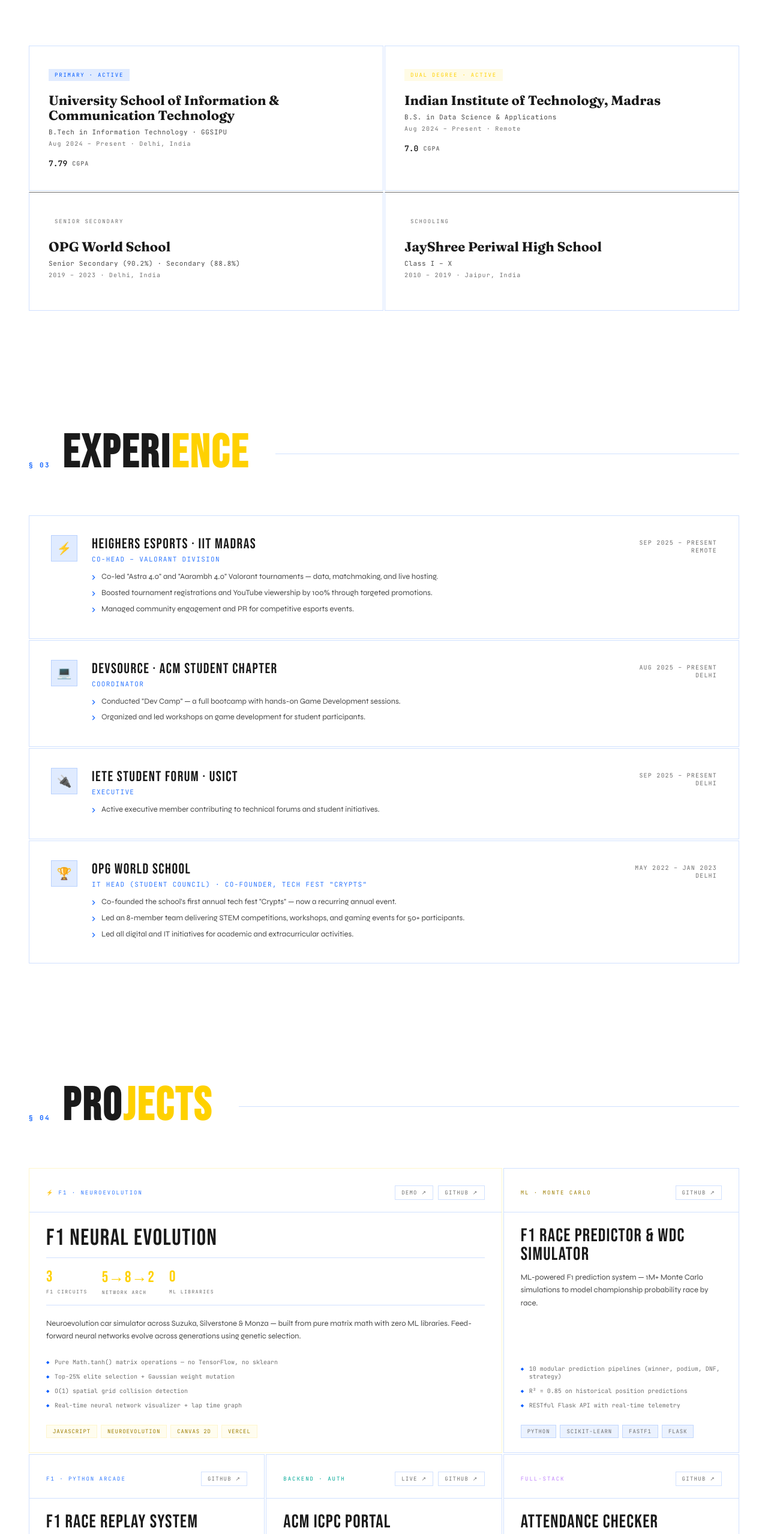
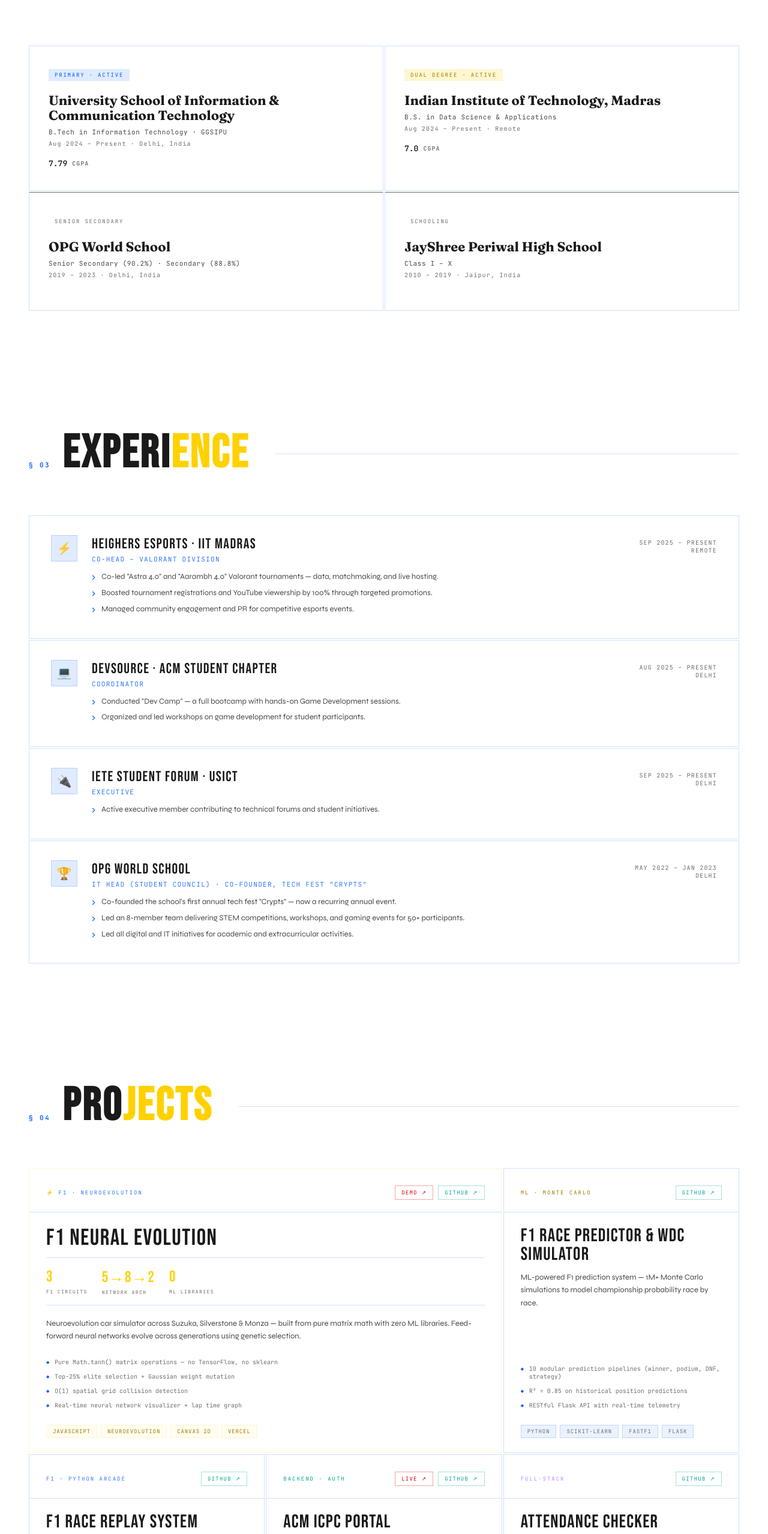
Before and after one commit to DarthRevan02/portfolio, a React (Vite) app: page / in a window 1280 px wide. Shown: the part 1949-4506 px from the top of the page at 60% size. Built offline with nearby package versions, Linux system fonts and the light colour scheme.

Commit message:
style: enhance project link styles for GitHub and live demos with distinct colors

```diff
--- a/src/components/Projects.jsx
+++ b/src/components/Projects.jsx
@@ -12,17 +12,22 @@
             <div className="proj-header">
               <span className={`proj-type ${p.type}`}>{p.typeLabel}</span>
               <div className="proj-links">
-                {p.links.map((l, j) => (
+                {p.links.map((l, j) => {
+                  const isGithub = l.label.toLowerCase().includes('github')
+                  const isLive = l.label.toLowerCase().includes('live') || l.label.toLowerCase().includes('demo')
+                  const cls = isGithub ? 'github' : isLive ? 'live' : ''
+                  return (
                     <a
                       key={j}
                       href={l.href}
                       target="_blank"
                       rel="noopener noreferrer"
-                    className="proj-link"
+                      className={`proj-link${cls ? ' ' + cls : ''}`}
                     >
                       {l.label}
                     </a>
-                ))}
+                  )
+                })}
               </div>
             </div>
             <div className="proj-body">
--- a/src/index.css
+++ b/src/index.css
@@ -321,7 +321,7 @@
   color:var(--rb);background:rgba(0,90,255,0.12);
   padding:4px 10px;display:inline-block;margin-bottom:20px;
 }
-.edu-card.iit .edu-tag{color:var(--gold);background:rgba(255,209,0,0.1);}
+.edu-card.iit .edu-tag{color:var(--gold-dim);background:rgba(255,209,0,0.18);}
 .edu-school{
   font-family:'Fraunces',serif;
   font-size:22px;font-weight:700;color:var(--white);
@@ -441,6 +441,10 @@
   transition:color .2s,border-color .2s;
 }
 .proj-link:hover{color:var(--white);border-color:var(--white-3);}
+.proj-link.live{color:var(--red);border-color:rgba(220,0,0,0.35);}
+.proj-link.live:hover{color:#ffffff;background:var(--red);border-color:var(--red);}
+.proj-link.github{color:var(--green);border-color:rgba(0,168,150,0.35);}
+.proj-link.github:hover{color:#ffffff;background:var(--green);border-color:var(--green);}
 
 .proj-body{padding:24px 28px;flex:1;display:flex;flex-direction:column;}
 .proj-name{
@@ -637,7 +641,7 @@
 .contact-big{
   font-family:'Bebas Neue',sans-serif;
   font-size:clamp(60px,9vw,120px);
-  letter-spacing:.04em;color:rgba(255,255,255,0.08);
+  letter-spacing:.04em;color:rgba(255,255,255,0.28);
   line-height:.9;
   pointer-events:none;
 }
```
Lines whose indentation alone changed are shown as unchanged.
